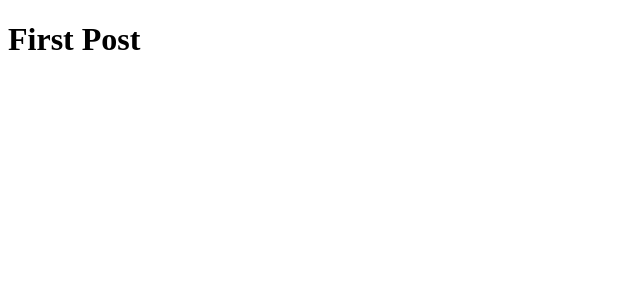
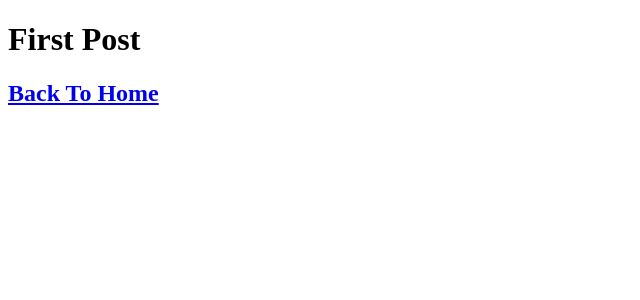
Before and after one commit to krtb/kb-react-next-blog, a Next.js app: page /posts/first-post in a window 1280 px wide. Shown: the top 300 px of the page, without its empty margins (0-640 px from the left). Built offline with nearby package versions, Linux system fonts and the light colour scheme.

Commit message:
import link, allow user to navicate to home page

```diff
--- a/pages/posts/first-post.js
+++ b/pages/posts/first-post.js
@@ -1,3 +1,12 @@
+import Link from 'next/link';
+
 export default function FirstPost() {
-  return <h1>First Post</h1>;
+  return (
+		<>
+			<h1>First Post</h1>
+			<h2>
+				<Link href="/">Back To Home</Link>
+			</h2>
+		</>
+	)
 }
```
